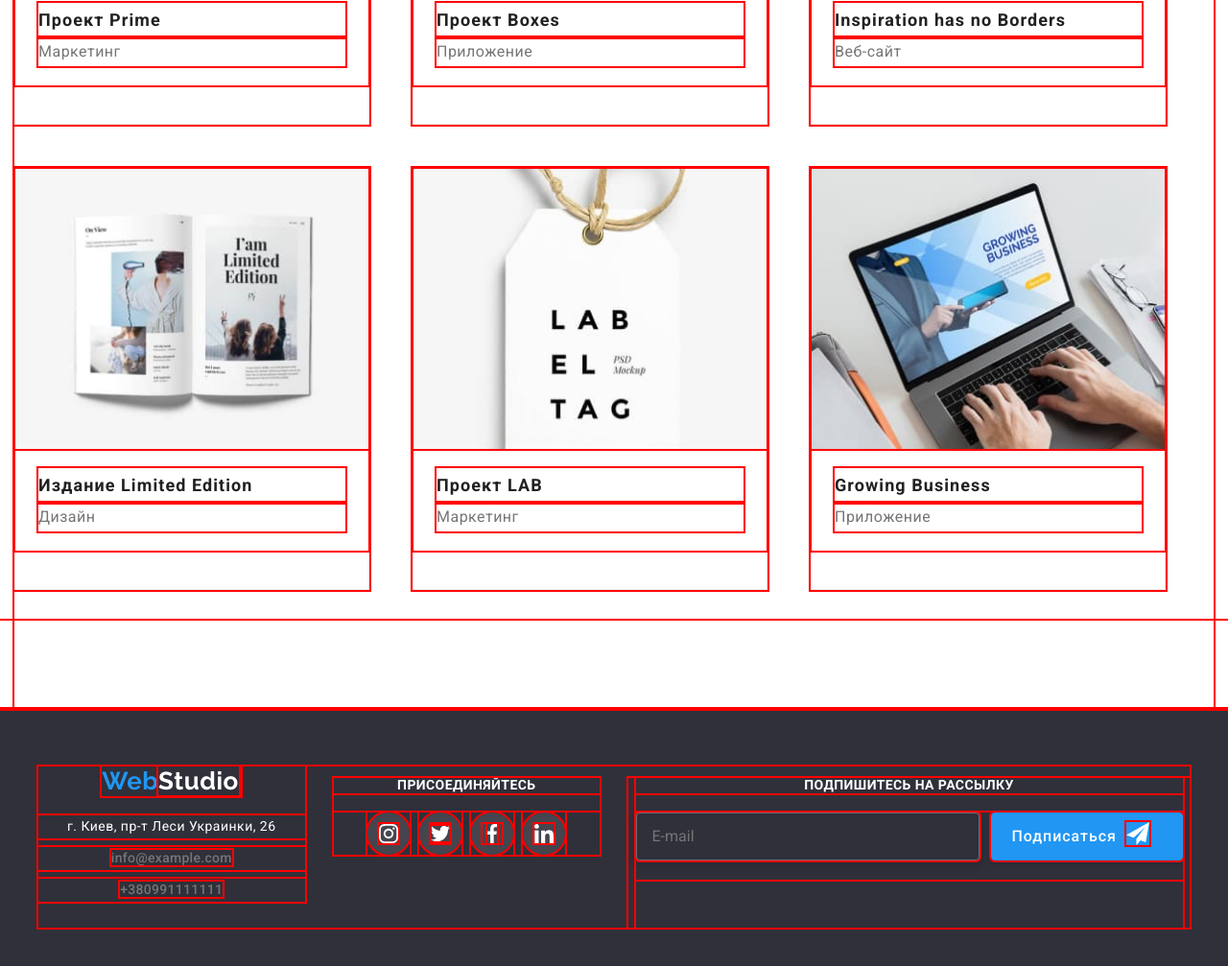
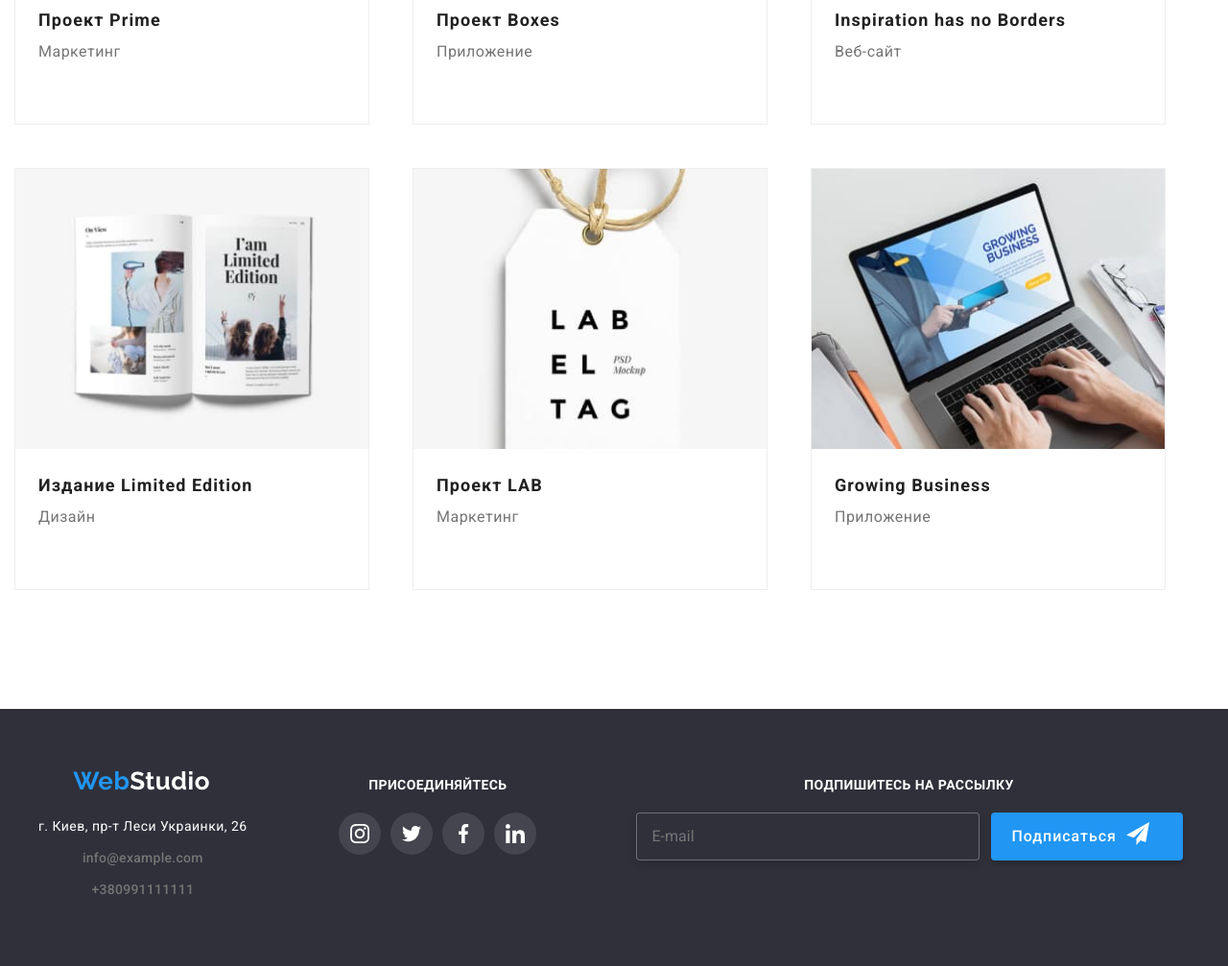
Before and after one commit to HelenBoiko/goit-markup-hw-08, a plain HTML site: page portfolio.html in a window 1280 px wide. Shown: the part 1154-2161 px from the top of the page at 96% size. Drawn offline with nearby package versions, Linux system fonts and the light colour scheme.

Commit message:
делает футер в десктопе

```diff
--- a/sass/base/_common.scss
+++ b/sass/base/_common.scss
@@ -2,7 +2,7 @@
 *::before,
 *::after {
   box-sizing: border-box;
-  outline: 2px solid red;
+  //outline: 2px solid red;
 }
 
 h1,
--- a/sass/layouts/_footer.scss
+++ b/sass/layouts/_footer.scss
@@ -5,18 +5,26 @@
   margin-right: auto;
 }
 
-@media screen and (min-width: 768px) {
-  .footer-in-tablet {
+
+.footer-in-tablet {
+
+  @media screen and (min-width: 480px)
+ {
+   //flex-direction: column;
+ }
+  @media screen and (min-width: 768px) {
     display: flex;
-    justify-content: space-between;
+    justify-content: space-around;
     align-items: baseline;
     padding: 0 15px;
 
   }
+
+  @media screen and (min-width: 1200px) {
+
+  }
+
 }
-
-
-
 .footer-list {
 
 @media screen and (min-width: 1199.98px) {
@@ -30,7 +38,7 @@
 
 
 .footer-blok {
-  flex-basis: calc((50% - 45px) / 2);
+  //flex-basis: calc((50% - 45px) / 2);
   margin-bottom: 60px;
 
   @media screen and (min-width: 768px) {
@@ -60,8 +68,8 @@
   @media screen and (min-width: 1200px) {
     display: inline-flex;
     flex-direction: column;
-    margin-left: 0;
-    margin-right: 0;
+    //margin-left: 0;
+    margin-right: 70px;
   }
 }
 
--- a/sass/layouts/_welcom-list.scss
+++ b/sass/layouts/_welcom-list.scss
@@ -1,9 +1,10 @@
 .welcom-list {
   margin-bottom: 60px;
-   width: 206px;
+
 
   @media screen and (min-width: 1200px) {
     display: block;
+    width: 206px;
 
 
   }
```
Also changed, not shown: css/styles.css, css/styles.min.css, 2 other files.
